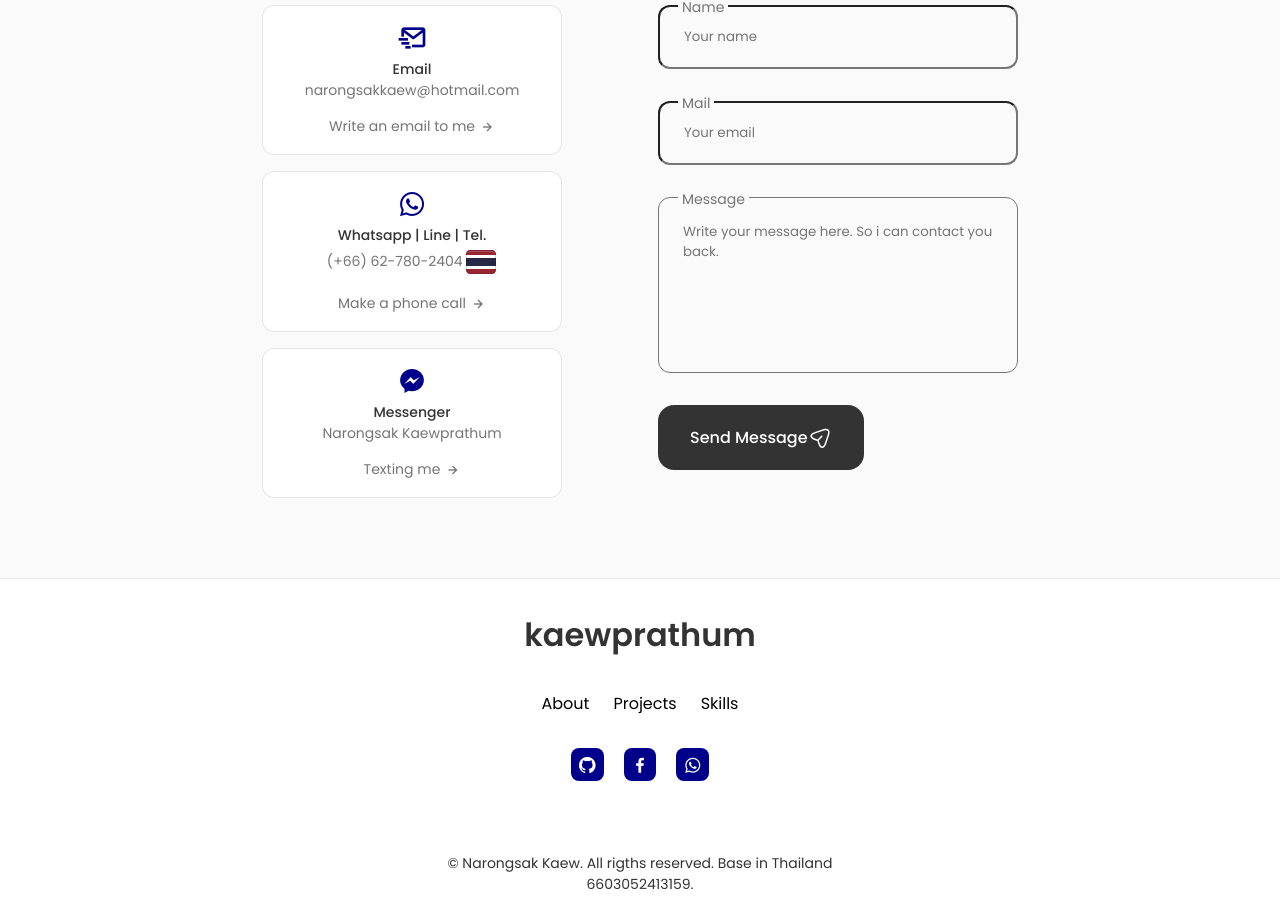
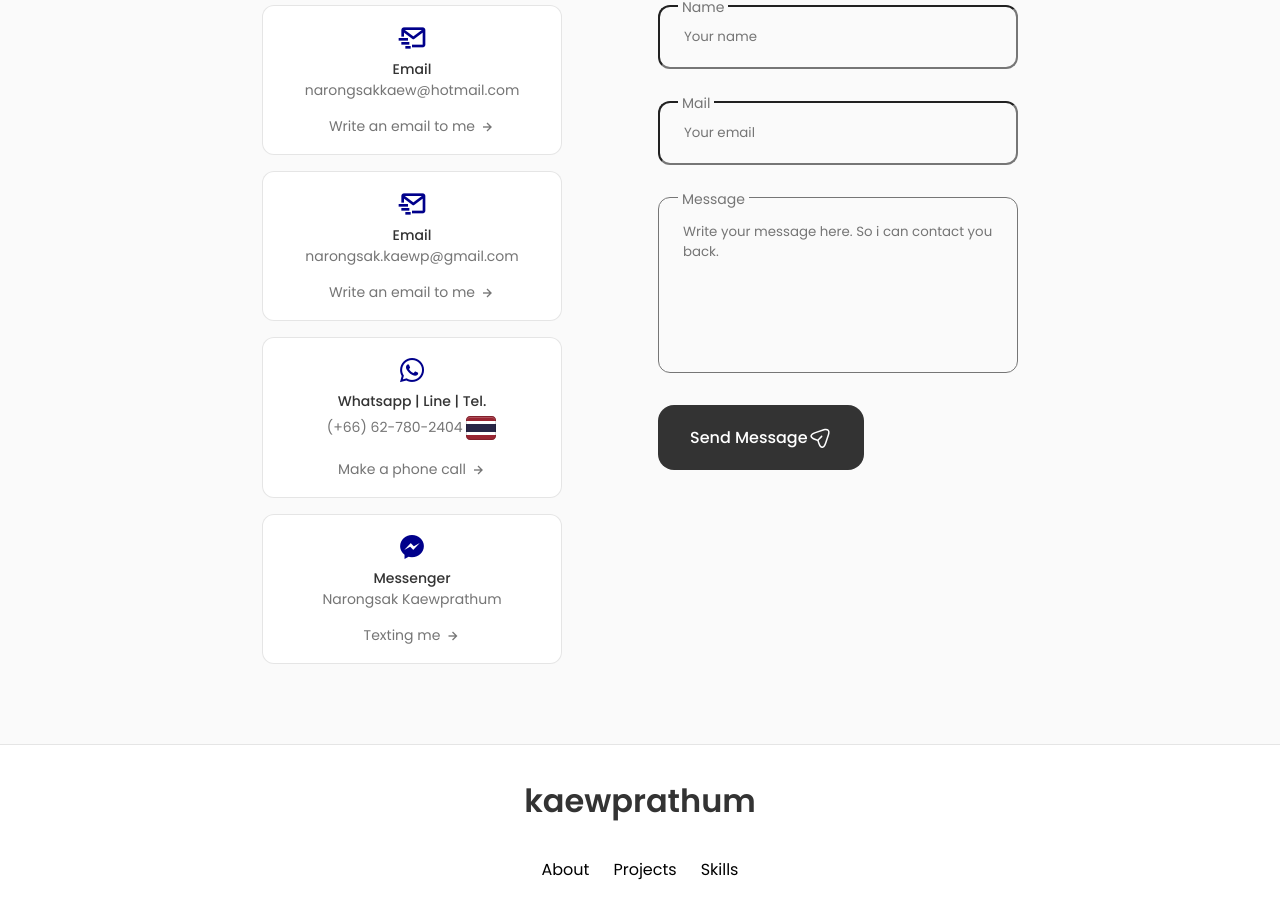
Before and after one commit to Narongsakkaewp/react-portfoilo, a React (Create React App) app: page / in a window 1280 px wide. Shown: the part 6588-7500 px from the top of the page. Built offline with nearby package versions, Linux system fonts and the light colour scheme.

Commit message:
Update Contact.jsx

```diff
--- a/src/components/contact/Contact.jsx
+++ b/src/components/contact/Contact.jsx
@@ -21,7 +21,7 @@ const Contact = () => {
 
     return (
         <section className="contact section" id="contact">
-        <h2 className="section__title" style={{textAlign: "center",margin: "0 auto"}}>Get in Touch</h2>
+            <h2 className="section__title" style={{ textAlign: "center", margin: "0 auto" }}>Get in Touch</h2>
             <span className="section__subtitle">Contact Me</span>
 
             <div className="contact__container container grid">
@@ -36,6 +36,18 @@ const Contact = () => {
                             <span className="contact__card-data">narongsakkaew@hotmail.com</span>
 
                             <a href="mailto:narongsakkaew@hotmail.com"
+                                className="contact__button">Write an email to me {""}
+                                <i className="bx bx-right-arrow-alt contact__button-icon"></i>
+                            </a>
+                        </div>
+
+                        <div className="contact__card">
+                            <i className="bx bx-mail-send contact__card-icon"></i>
+
+                            <h3 className="contact__card-title">Email</h3>
+                            <sapan className="contact__card-data">narongsak.kaewp@gmail.com</sapan>
+
+                            <a href="mailto:narongsak.kaewp@gmail.com"
                                 className="contact__button">Write an email to me {""}
                                 <i className="bx bx-right-arrow-alt contact__button-icon"></i>
                             </a>
```
Lines whose indentation alone changed are shown as unchanged.
